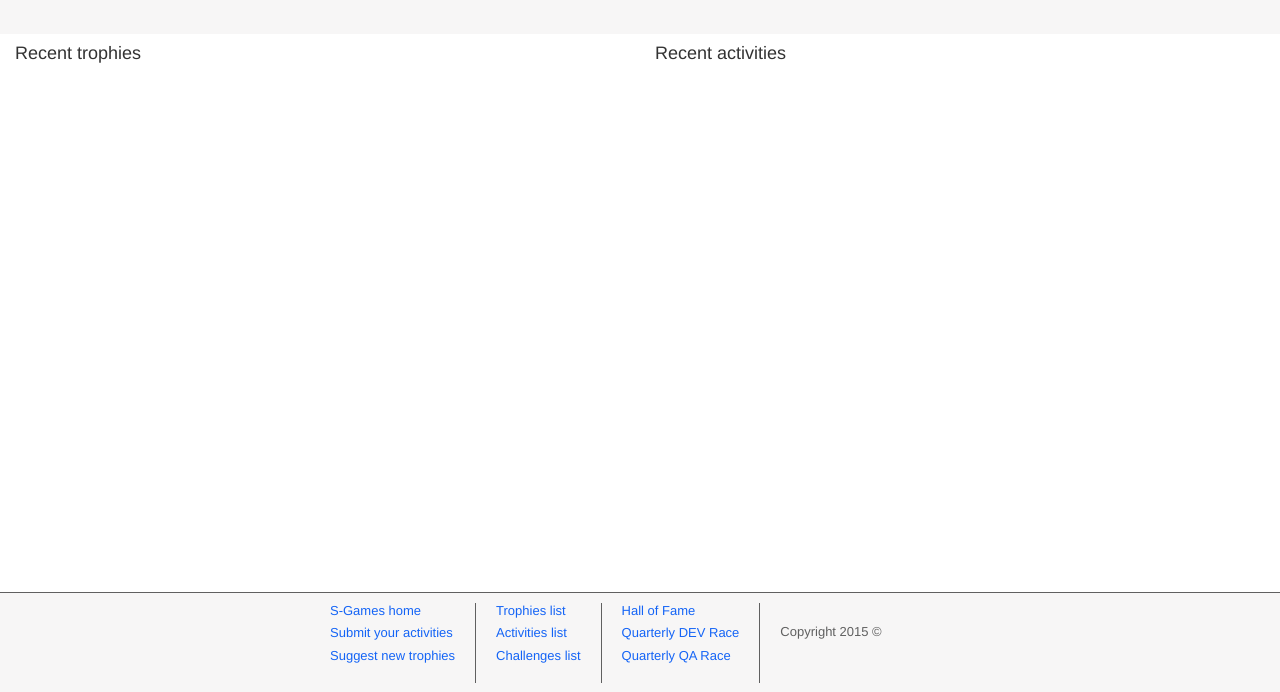
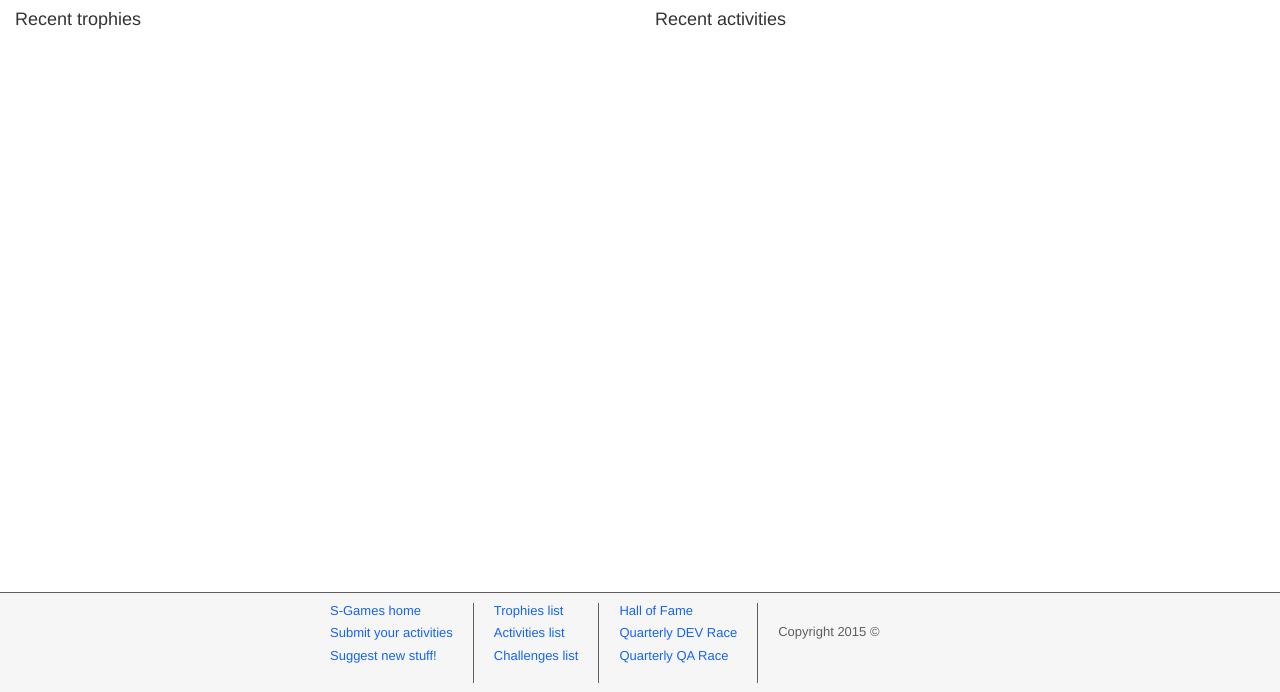
Before and after one commit to ospet/sgames, a website: page frontend/index.html in a window 1280 px wide. Shown: the part 108-800 px from the top of the page. Drawn offline with nearby package versions, Linux system fonts and the light colour scheme; some packages are replaced by stand-ins of ours; no server answers; a script that the page names is missing.

Commit message:
Change link to form and cosmetic change

```diff
--- a/frontend/js/app/views/common/footer.html
+++ b/frontend/js/app/views/common/footer.html
@@ -2,7 +2,7 @@
   <div>
     <p><a href="#/home">S-Games home</a></p>
     <p><a href="https://docs.google.com/a/conveydevelopment.com/forms/d/1NZo934KCLRtIgbdNQWNQo_GoH_uN4taSMaAQSJTvTIc/viewform?usp=form_confirm" target="_blank">Submit your activities</a></p>
-    <p><a href="https://docs.google.com/a/conveydevelopment.com/forms/d/1PQUBLyIVahumh3ISHV-mW2y6i4xF2BSY4PuUB27bqM4/viewform" target="_blank">Suggest new trophies</a></p>
+    <p><a href="https://docs.google.com/a/conveydevelopment.com/forms/d/1ZINJ3Arv6L6z3HMOVcZb-kDeY9ftoOP7PgZVmp3I7Mk/viewform" target="_blank">Suggest new stuff!</a></p>
   </div>
   <div class="separator"></div>
   <div>
--- a/frontend/js/app/views/common/header.html
+++ b/frontend/js/app/views/common/header.html
@@ -18,4 +18,4 @@
   </div>
   <div></div>
 </div>
-<div class="breadcrum"></div>
+<!--<div class="breadcrum"></div>-->
```
